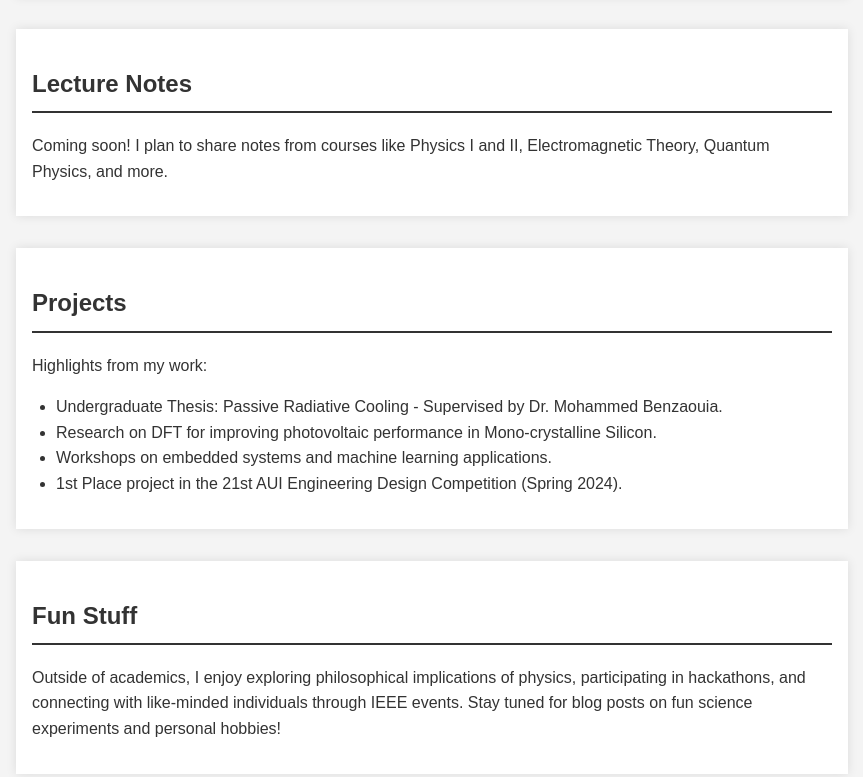
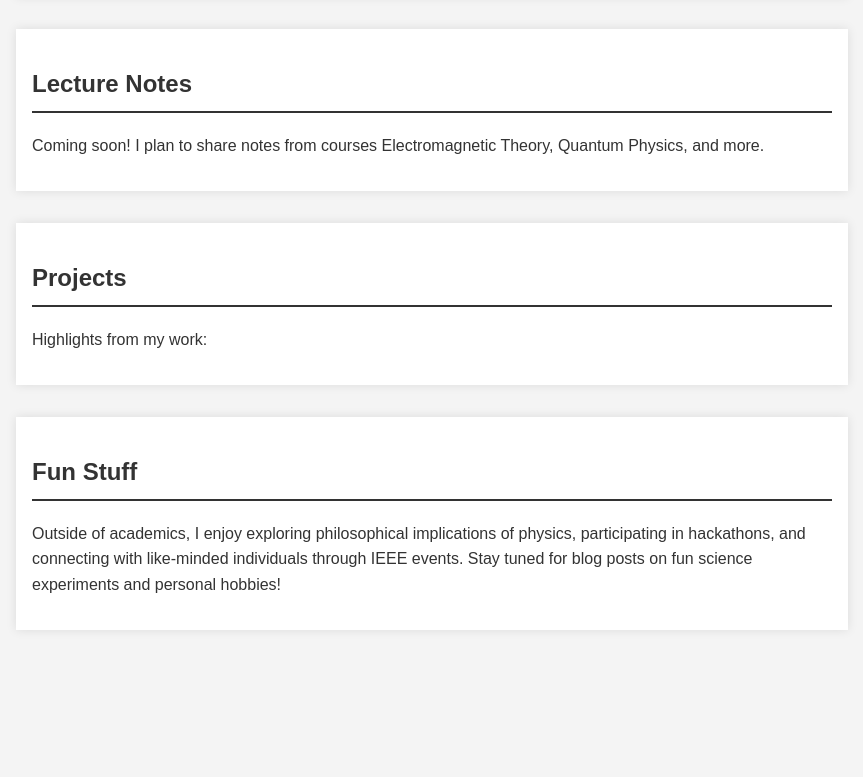
Before and after one commit to HatimB1/HatimB1.github.io, a plain HTML site: page index.html in a window 1280 px wide. Shown: the part 1988-2765 px from the top of the page, without its empty margins (208-1071 px from the left). After the commit the page ends 2650 px from the top, so only its background shows below. Drawn offline with Linux system fonts and the light colour scheme.

Commit message:
Update index.html

```diff
--- a/index.html
+++ b/index.html
@@ -128,26 +128,19 @@
 
     <section id="lecture-notes">
         <h2>Lecture Notes</h2>
-        <p>Coming soon! I plan to share notes from courses like Physics I and II, Electromagnetic Theory, Quantum Physics, and more.</p>
-        <!-- Add links to lecture notes files or pages as you create them, e.g., <a href="physics_notes.pdf">Physics I Notes</a> -->
+        <p>Coming soon! I plan to share notes from courses Electromagnetic Theory, Quantum Physics, and more.</p>
     </section>
 
     <section id="projects">
         <h2>Projects</h2>
         <p>Highlights from my work:</p>
         <ul>
-            <li>Undergraduate Thesis: Passive Radiative Cooling - Supervised by Dr. Mohammed Benzaouia.</li>
-            <li>Research on DFT for improving photovoltaic performance in Mono-crystalline Silicon.</li>
-            <li>Workshops on embedded systems and machine learning applications.</li>
-            <li>1st Place project in the 21st AUI Engineering Design Competition (Spring 2024).</li>
         </ul>
-        <!-- Add more details or links to project repositories/pages as needed -->
     </section>
 
     <section id="fun-stuff">
         <h2>Fun Stuff</h2>
         <p>Outside of academics, I enjoy exploring philosophical implications of physics, participating in hackathons, and connecting with like-minded individuals through IEEE events. Stay tuned for blog posts on fun science experiments and personal hobbies!</p>
-        <!-- Add links to fun content, e.g., blog posts, videos, etc. -->
     </section>
 
     <footer>
```
